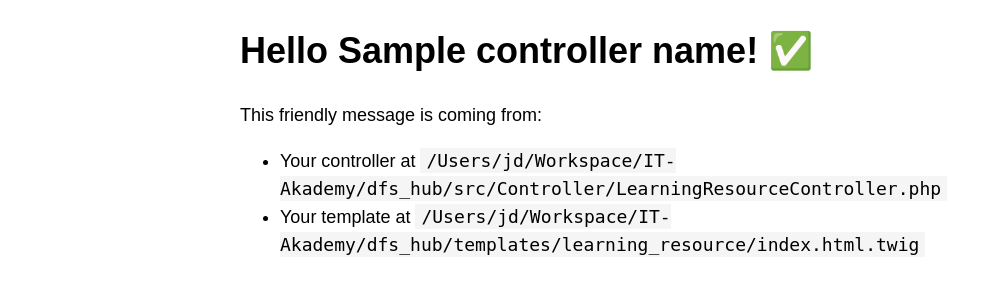
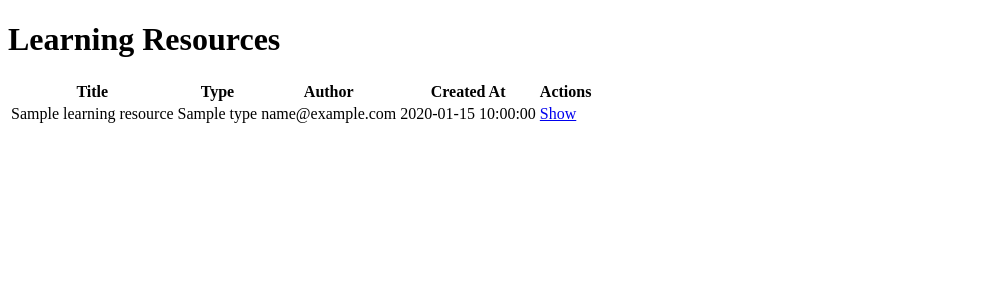
Before and after one commit to Amirofcodes/dfs-hub, a Symfony app: template templates/learning_resource/index.html.twig in a window 1280 px wide. Shown: the top 300 px of the page, without its empty margins (0-995 px from the left). Run offline with Twig, Linux system fonts and the light colour scheme; the template is opened without the code that fills it: most values are stand-ins (such as "Sample title", 1, 10 or a date in 2020); some libraries are stand-ins or nearby versions.

Commit message:
Update and create Twig templates for LearningResource CRUD operations

```diff
--- /dev/null
+++ b/templates/learning_resource/_delete_form.html.twig
@@ -0,0 +1,4 @@
+<form method="post" action="{{ path('app_learning_resource_delete', {'id': learning_resource.id}) }}" onsubmit="return confirm('Are you sure you want to delete this item?');">
+    <input type="hidden" name="_token" value="{{ csrf_token('delete' ~ learning_resource.id) }}">
+    <button class="btn">Delete</button>
+</form>
--- /dev/null
+++ b/templates/learning_resource/_form.html.twig
@@ -0,0 +1,4 @@
+{{ form_start(form) }}
+    {{ form_widget(form) }}
+<button class="btn">{{ button_label|default('Save') }}</button>
+{{ form_end(form) }}
--- a/templates/learning_resource/index.html.twig
+++ b/templates/learning_resource/index.html.twig
@@ -1,20 +1,43 @@
 {% extends 'base.html.twig' %}
 
-{% block title %}Hello LearningResourceController!{% endblock %}
+{% block title %}Learning Resources{% endblock %}
 
 {% block body %}
-<style>
-    .example-wrapper { margin: 1em auto; max-width: 800px; width: 95%; font: 18px/1.5 sans-serif; }
-    .example-wrapper code { background: #F5F5F5; padding: 2px 6px; }
-</style>
+    <h1>Learning Resources</h1>
 
-<div class="example-wrapper">
-    <h1>Hello {{ controller_name }}! ✅</h1>
+    <table class="table">
+        <thead>
+        <tr>
+            <th>Title</th>
+            <th>Type</th>
+            <th>Author</th>
+            <th>Created At</th>
+            <th>Actions</th>
+        </tr>
+        </thead>
+        <tbody>
+        {% for learning_resource in learning_resources %}
+            <tr>
+                <td>{{ learning_resource.title }}</td>
+                <td>{{ learning_resource.type }}</td>
+                <td>{{ learning_resource.author.email }}</td>
+                <td>{{ learning_resource.createdAt ? learning_resource.createdAt|date('Y-m-d H:i:s') : '' }}</td>
+                <td>
+                    <a href="{{ path('app_learning_resource_show', {'id': learning_resource.id}) }}">Show</a>
+                    {% if is_granted('ROLE_ADMIN') %}
+                        <a href="{{ path('app_learning_resource_edit', {'id': learning_resource.id}) }}">Edit</a>
+                    {% endif %}
+                </td>
+            </tr>
+        {% else %}
+            <tr>
+                <td colspan="5">No learning resources found</td>
+            </tr>
+        {% endfor %}
+        </tbody>
+    </table>
 
-    This friendly message is coming from:
-    <ul>
-        <li>Your controller at <code>/Users/jd/Workspace/IT-Akademy/dfs_hub/src/Controller/LearningResourceController.php</code></li>
-        <li>Your template at <code>/Users/jd/Workspace/IT-Akademy/dfs_hub/templates/learning_resource/index.html.twig</code></li>
-    </ul>
-</div>
+    {% if is_granted('ROLE_ADMIN') %}
+        <a href="{{ path('app_learning_resource_new') }}">Create new Learning Resource</a>
+    {% endif %}
 {% endblock %}
```
Also changed, not shown: templates/learning_resource/edit.html.twig (added, +13 -0 lines), templates/learning_resource/new.html.twig (added, +11 -0 lines), templates/learning_resource/show.html.twig (added, +54 -0 lines).
